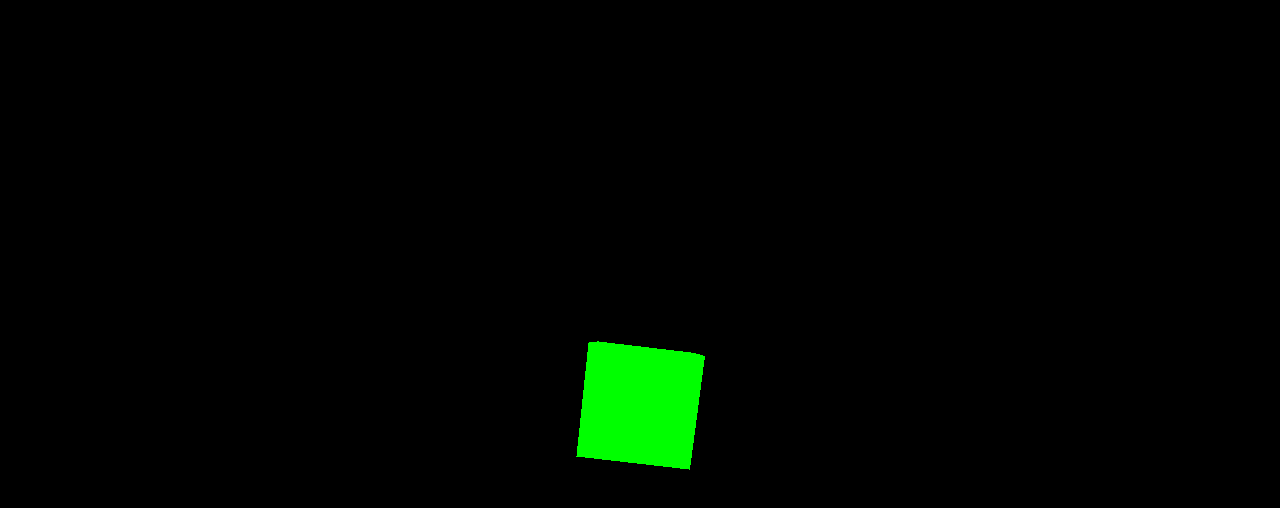
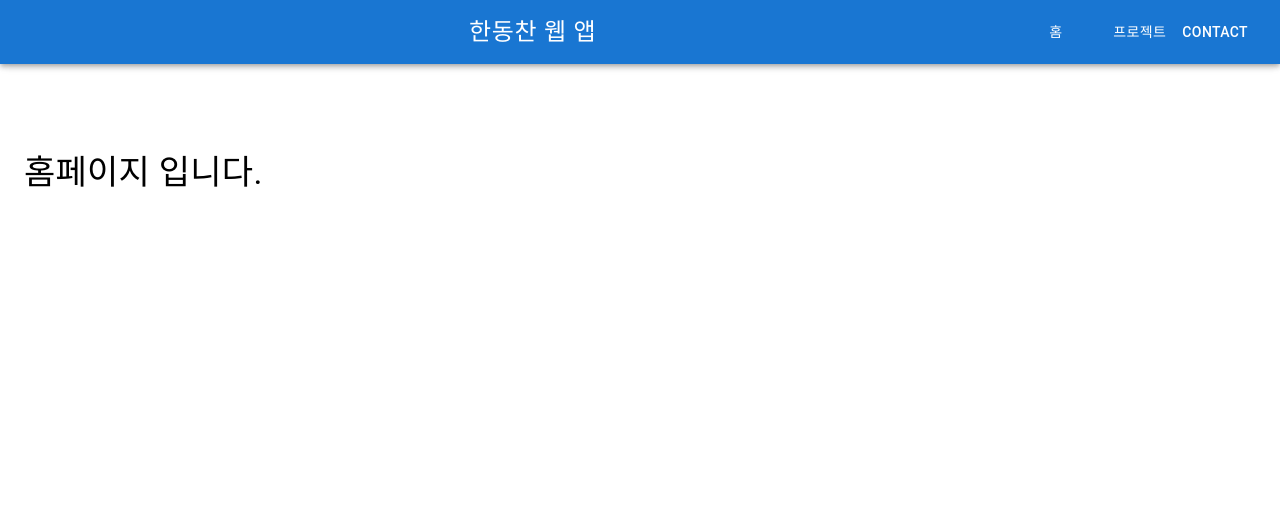
Before and after one commit to pillow12360/NodeServer, a React (Create React App) app in the folder client/: page / in a window 1280 px wide. Shown: the top 508 px of the page. Built offline with nearby package versions, Linux system fonts and the light colour scheme.

Commit message:
리액트 라우터 적용, mui 전체 레이아웃 구현

```diff
--- a/client/package.json
+++ b/client/package.json
@@ -3,6 +3,9 @@
   "version": "0.1.0",
   "private": true,
   "dependencies": {
+    "@emotion/react": "^11.11.4",
+    "@emotion/styled": "^11.11.5",
+    "@mui/material": "^5.15.19",
     "@testing-library/jest-dom": "^5.17.0",
     "@testing-library/react": "^13.4.0",
     "@testing-library/user-event": "^13.5.0",
@@ -12,6 +15,7 @@
     "@types/react-dom": "^18.3.0",
     "react": "^18.3.1",
     "react-dom": "^18.3.1",
+    "react-router-dom": "^6.23.1",
     "react-scripts": "5.0.1",
     "three": "^0.164.1",
     "typescript": "^4.9.5",
@@ -42,6 +46,7 @@
     ]
   },
   "devDependencies": {
+    "@types/react-router-dom": "^5.3.3",
     "@types/three": "^0.164.1"
   }
 }
--- a/client/src/App.css
+++ /dev/null
@@ -1,38 +0,0 @@
-.App {
-  text-align: center;
-}
-
-.App-logo {
-  height: 40vmin;
-  pointer-events: none;
-}
-
-@media (prefers-reduced-motion: no-preference) {
-  .App-logo {
-    animation: App-logo-spin infinite 20s linear;
-  }
-}
-
-.App-header {
-  background-color: #282c34;
-  min-height: 100vh;
-  display: flex;
-  flex-direction: column;
-  align-items: center;
-  justify-content: center;
-  font-size: calc(10px + 2vmin);
-  color: white;
-}
-
-.App-link {
-  color: #61dafb;
-}
-
-@keyframes App-logo-spin {
-  from {
-    transform: rotate(0deg);
-  }
-  to {
-    transform: rotate(360deg);
-  }
-}
--- a/client/src/App.tsx
+++ b/client/src/App.tsx
@@ -1,12 +1,22 @@
-import './App.css';
-import Three from './components/Three';
+import React from 'react';
+import { BrowserRouter as Router, Routes, Route } from 'react-router-dom';
+import Layout from './layout/Layout';
+import AboutPage from './pages/AboutPage';
+import HomePage from './pages/HomePage';
+import ProjectPage from './pages/ProjectPage';
 
-function App() {
+const App: React.FC = () => {
   return (
-    <div>
-      <Three />
-    </div>
+    <Router>
+      <Layout>
+        <Routes>
+          <Route path="/" element={<HomePage />} />
+          <Route path="/about" element={<AboutPage />} />
+          <Route path="/project" element={<ProjectPage />} />
+        </Routes>
+      </Layout>
+    </Router>
   );
-}
+};
 
 export default App;
--- a/client/src/components/Three.tsx
+++ b/client/src/components/ThreeComponent/HumenModel.tsx
@@ -1,11 +1,12 @@
 import React, { useRef, useEffect } from 'react';
 import * as THREE from 'three';
+import { GLTFLoader } from 'three/examples/jsm/loaders/GLTFLoader';
 
-const SimpleCube: React.FC = () => {
+const HumanModel: React.FC = () => {
   const mountRef = useRef<HTMLDivElement>(null);
 
   useEffect(() => {
-    // 씬(Scene) 생성
+    // 씬 생성
     const scene = new THREE.Scene();
     // 카메라 생성
     const camera = new THREE.PerspectiveCamera(
@@ -20,21 +21,30 @@ const SimpleCube: React.FC = () => {
 
     mountRef.current?.appendChild(renderer.domElement);
 
-    // 기하체 및 재질 생성 후 메쉬 생성
-    const geometry = new THREE.BoxGeometry();
-    const material = new THREE.MeshBasicMaterial({ color: 0x00ff00 });
-    const cube = new THREE.Mesh(geometry, material);
-    scene.add(cube);
+    // 로더를 통해 모델 로드
+    const loader = new GLTFLoader();
+    let model: THREE.Object3D;
 
-    camera.position.z = 5;
+    loader.load(
+      'path/to/your/model.glb', // 모델 파일 경로
+      (gltf) => {
+        model = gltf.scene;
+        scene.add(model);
+        model.position.set(0, -1, 0); // 위치 조정
+        camera.position.z = 5;
+      },
+      undefined,
+      (error) => {
+        console.error('An error happened', error);
+      },
+    );
 
     // 애니메이션 함수
     const animate = function () {
       requestAnimationFrame(animate);
-
-      cube.rotation.x += 0.01;
-      cube.rotation.y += 0.01;
-
+      if (model) {
+        model.rotation.y += 0.01;
+      }
       renderer.render(scene, camera);
     };
 
@@ -43,13 +53,12 @@ const SimpleCube: React.FC = () => {
     // 컴포넌트 언마운트 시 리소스 정리
     return () => {
       mountRef.current?.removeChild(renderer.domElement);
-      scene.remove(cube);
-      geometry.dispose();
-      material.dispose();
+      if (model) scene.remove(model);
+      renderer.dispose();
     };
   }, []);
 
   return <div ref={mountRef} />;
 };
 
-export default SimpleCube;
+export default HumanModel;
--- /dev/null
+++ b/client/src/layout/Layout.tsx
@@ -0,0 +1,58 @@
+import React, { ReactNode } from 'react';
+import { AppBar, Toolbar, Typography, Button, Box } from '@mui/material';
+import { Link } from 'react-router-dom';
+
+interface LayoutProps {
+  children: ReactNode;
+}
+
+const Layout: React.FC<LayoutProps> = ({ children }) => {
+  const menuItems = [
+    { text: '홈', path: '/' },
+    { text: '프로젝트', path: '/project' },
+    { text: 'Contact', path: '/contact' },
+  ];
+
+  return (
+    <Box sx={{ display: 'flex', flexDirection: 'column' }}>
+      <AppBar position="fixed">
+        <Toolbar sx={{ justifyContent: 'space-between' }}>
+          <Typography
+            variant="h4" // 제목 사이즈 조정
+            noWrap
+            sx={{ flexGrow: 1, display: 'flex', justifyContent: 'center' }}
+          >
+            <Button
+              color="inherit"
+              component={Link}
+              to="/"
+              sx={{ color: 'white', fontSize: '1.5rem' }} // 폰트 크기 증가
+            >
+              한동찬 웹 앱
+            </Button>
+          </Typography>
+          {menuItems.map((item) => (
+            <Button
+              key={item.text}
+              color="inherit"
+              component={Link}
+              to={item.path}
+              sx={{ color: 'white', display: 'block' }}
+            >
+              {item.text}
+            </Button>
+          ))}
+        </Toolbar>
+      </AppBar>
+      <Toolbar /> {/* AppBar에 의해 차지된 높이를 보정 */}
+      <Box
+        component="main"
+        sx={{ flexGrow: 1, bgcolor: 'background.default', p: 3, mt: 8 }}
+      >
+        {children}
+      </Box>
+    </Box>
+  );
+};
+
+export default Layout;
--- /dev/null
+++ b/client/src/pages/AboutPage.tsx
@@ -0,0 +1,14 @@
+import React from 'react';
+import { Typography } from '@mui/material';
+
+const HomePage: React.FC = () => {
+  return (
+    <Typography variant="h4" gutterBottom>
+      About Page
+    </Typography>
+  );
+};
+
+export default HomePage;
+
+// AboutPage.tsx에도 비슷한 구조를 적용
--- /dev/null
+++ b/client/src/pages/HomePage.tsx
@@ -0,0 +1,14 @@
+import React from 'react';
+import { Typography } from '@mui/material';
+
+const HomePage: React.FC = () => {
+  return (
+    <Typography variant="h4" gutterBottom>
+      홈페이지 입니다.
+    </Typography>
+  );
+};
+
+export default HomePage;
+
+// AboutPage.tsx에도 비슷한 구조를 적용
--- /dev/null
+++ b/client/src/pages/ProjectPage.tsx
@@ -0,0 +1,14 @@
+import React from 'react';
+import { Typography } from '@mui/material';
+
+const ProjectPage: React.FC = () => {
+  return (
+    <Typography variant="h4" gutterBottom>
+      프로젝트 소개
+    </Typography>
+  );
+};
+
+export default ProjectPage;
+
+// AboutPage.tsx에도 비슷한 구조를 적용
```
Also changed, not shown: client/src/components/ThreeComponent/Three.tsx (added, +90 -0 lines), 2 other files (tests, documents, lock files or other folders).
